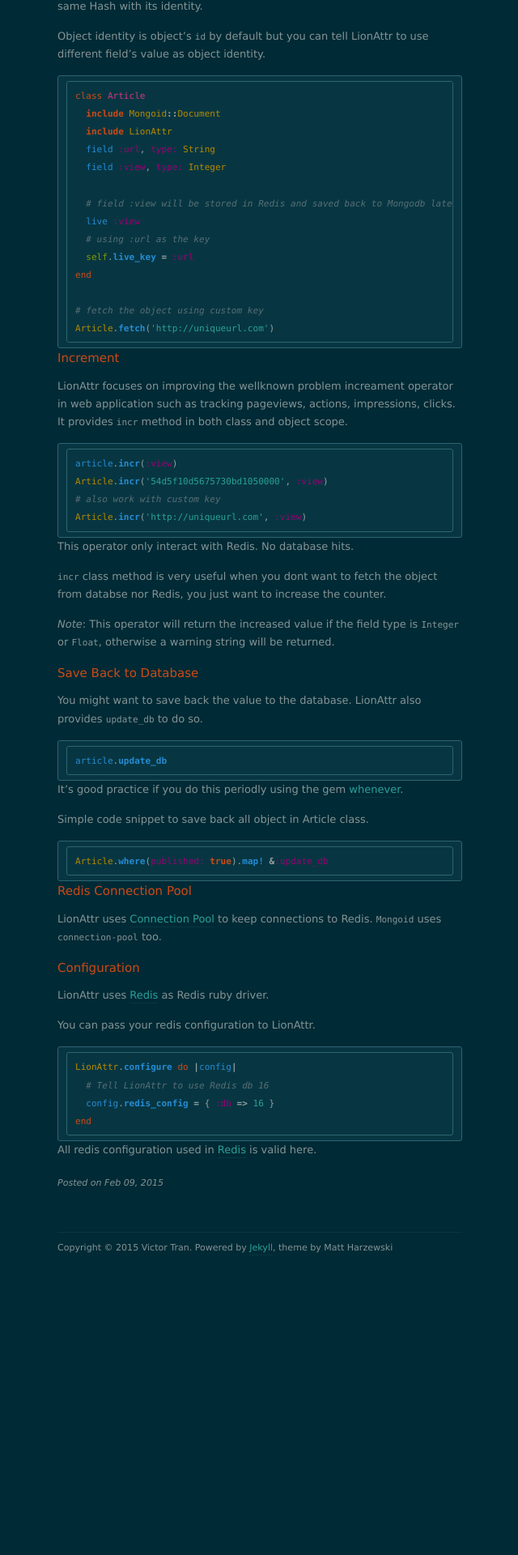
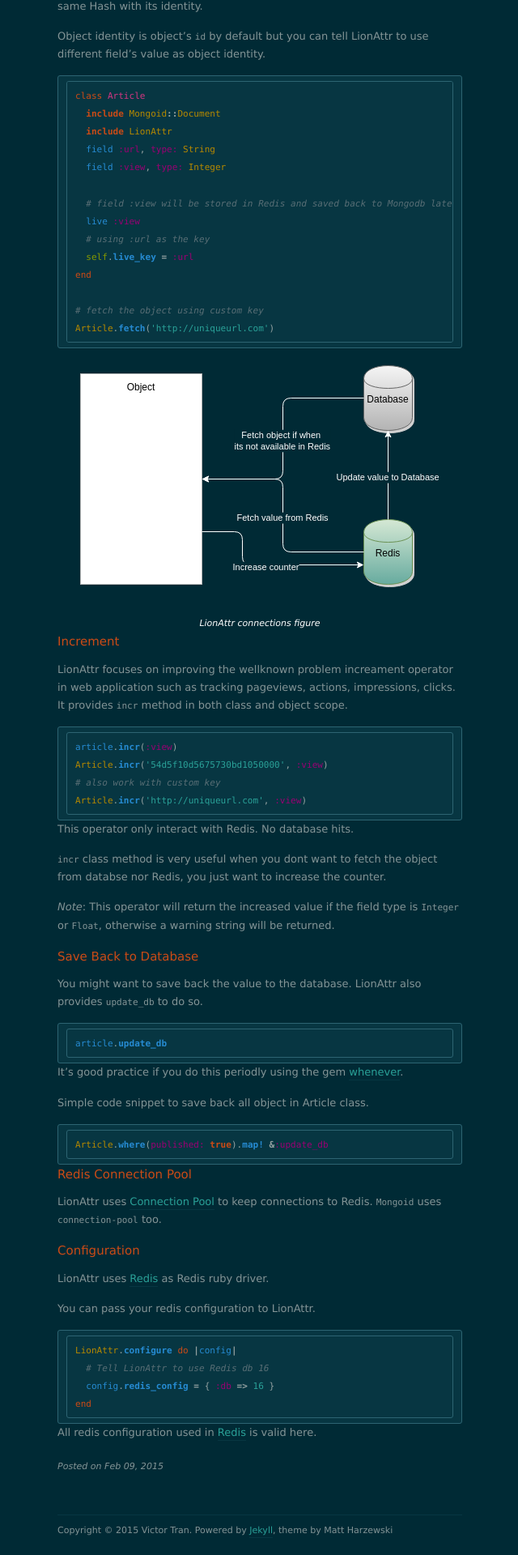
Before and after one commit to tranvictor/tranvictor.github.io, a Jekyll site: the page built from _posts/2015-02-09-handy-gem-for-manapulating-attribute-values-with-redis.md, in a window 1280 px wide. Shown: the part 1716-3636 px from the top of the page at 81% size, without its empty margins (319-959 px from the left). Built offline with Jekyll 4.4.1, drawn with Linux system fonts in a browser that asks for light colours; nearby versions of some CDN libraries; Markdown is read by kramdown in place of the engine named in the settings; comment, search, counter and statistics services are not loaded; before the commit the page ends 3286 px from its top, so only the background shows below that.

Commit message:
update site

````diff
--- a/_posts/2015-02-09-handy-gem-for-manapulating-attribute-values-with-redis.md
+++ b/_posts/2015-02-09-handy-gem-for-manapulating-attribute-values-with-redis.md
@@ -1,8 +1,9 @@
 ---
 layout: post
 title: "lion-attr, handy gem for manapulating Mongoid document object attributes' value with Redis"
-data: 2015-02-09
-image: "/images/myself.png"
+date: 2015-02-09
+tags: rails redis
+image: "/images/lion_attr.svg"
 ---
 
 In ClickLion, we use Redis heavily to track all kind of stats in real-time such as pageview of an article, number of requests handled for a particular session, number of action users have made during the session and a lot more metrics.
@@ -86,6 +87,9 @@ end
 Article.fetch('http://uniqueurl.com')
 ```
 
+![LionAttr connections](/images/lion_attr.svg)
+<title>LionAttr connections figure</title>
+
 ## Increment
 LionAttr focuses on improving the wellknown problem increament operator in
 web application such as tracking pageviews, actions, impressions, clicks. It
--- a/_posts/2015-02-17-coffee-with-my-friends-before-tet-holiday.markdown
+++ b/_posts/2015-02-17-coffee-with-my-friends-before-tet-holiday.markdown
@@ -2,13 +2,14 @@
 layout: post
 title: "Hanging out with my friends before Tet holiday"
 date: 2015-02-17
-categories: off-work
+tags: off-work
 image: "/images/2015-02-17-coffee.jpg"
 ---
 
 I'm in series of 9 days off work due to Lunar New Year holiday. It was so good and happy hanging out with my friends. We talked about every one's job and discussed about Vietnam personal tax in case of transfering money from US to Vietnam. It's good to know that we can accept unlimited amount of dollars income from the US.
 
 <img name="hangingout" src="/images/2015-02-17-coffee.jpg" style="width: 450px;" />
+<title>Hanging out with friends</title>
 
 From left to right:
 <ul>
--- a/assets/css/style.css
+++ b/assets/css/style.css
@@ -181,6 +181,15 @@ article img {
 	display: block;
 	text-align: center;
 	margin: 0 auto 1em auto;
+        padding: 20px;
+}
+
+title {
+  display: block;
+  text-align: center;
+  color: white;
+  font-size: 11px;
+  font-style: italic;
 }
 
 article .meta {
````
Also changed, not shown: _posts/2015-02-19-at-mui.md (+1 -1 lines), images/lion_attr.xml (added, +1 -0 lines), images/lion_attr.svg (added).
